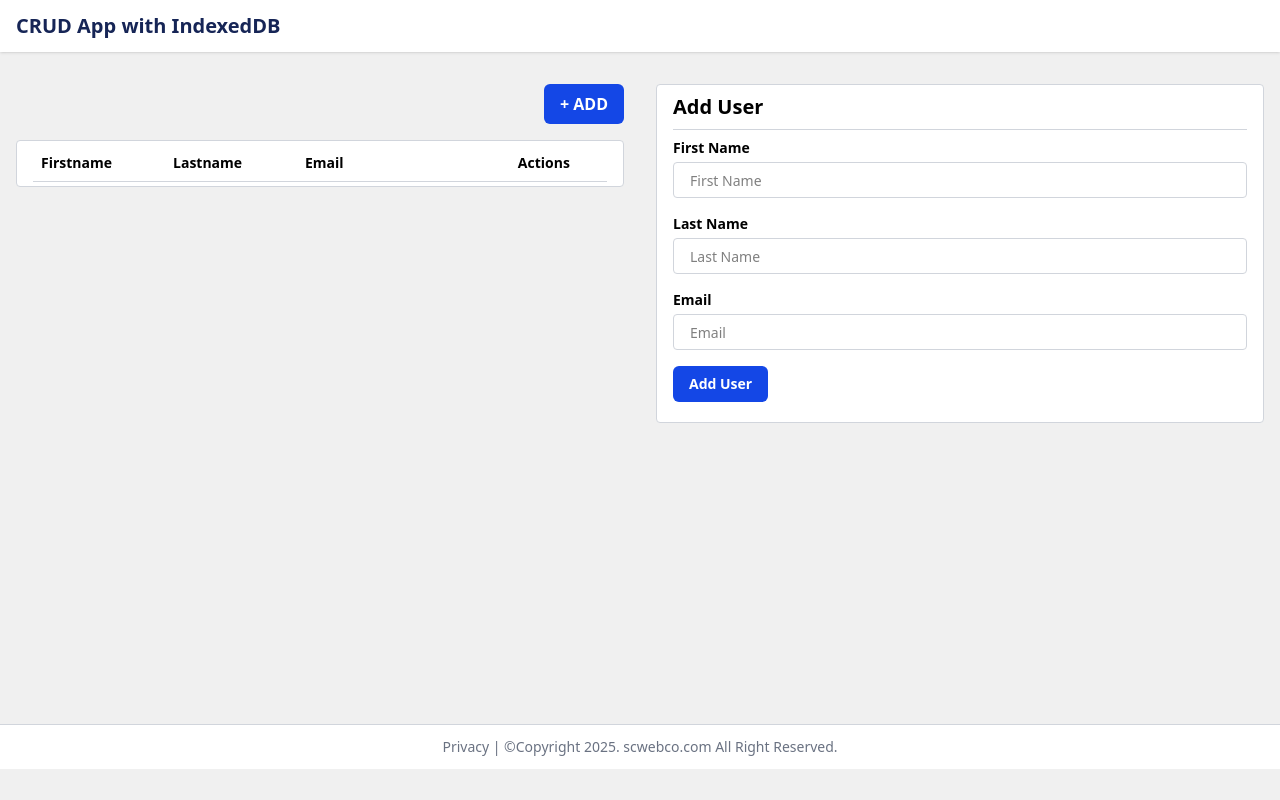
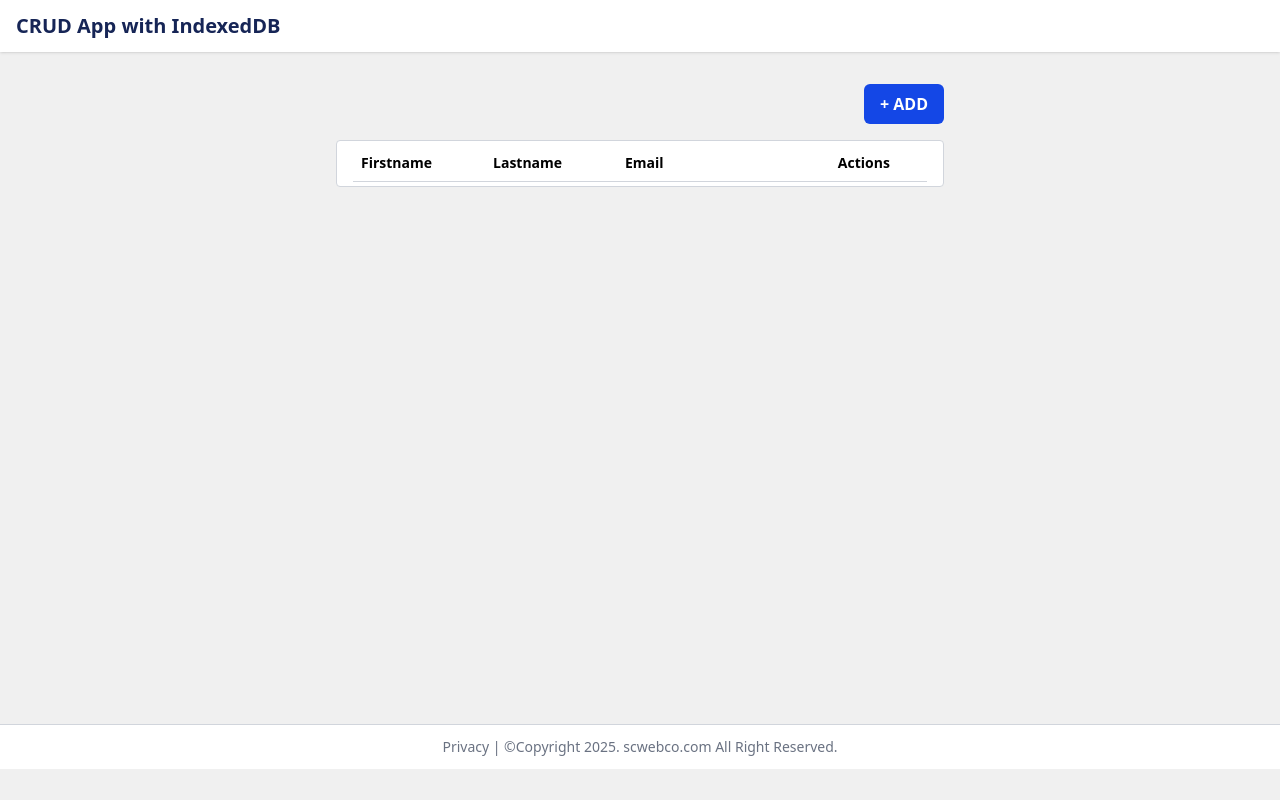
Before and after one commit to sc3ways/React-Crud-With-IndexedDB, a React (Vite) app: page / in a window 1280 px wide. Built offline with nearby package versions, Linux system fonts and the light colour scheme.

Commit message:
Functioned addUser and editUser

```diff
--- a/src/components/Container.jsx
+++ b/src/components/Container.jsx
@@ -39,6 +39,10 @@ const Container = () => {
   const [lastName, setLastName] = useState("");
   const [email, setEmail] = useState("");
   const [allUsersData, setAllUsersData] = useState([]);
+  const [message, setMessage] = useState("")
+  const [isAddUser, setIsAddUser] = useState(false);
+  const [isEditUser, setIsEditUser] = useState(false)
+  const [selectedUser, setSelectedUser] = useState({})
 
   useEffect(() => {
     createCollectionIndexedDB();
@@ -68,17 +72,14 @@ const Container = () => {
     };
   };
 
-  const handleAddUserClicked = (e) => {
-    e.preventDefault();
-    console.log("Clicked Add button");
-
+  const handleSubmitButton = () => {
     const dbPromise = idb.open("my-store", 2);
     if (firstName && lastName && email) {
       dbPromise.onsuccess = () => {
         const db = dbPromise.result;
         const tx = db.transaction("myUserData", "readwrite");
         const userData = tx.objectStore("myUserData");
-
+        if(isAddUser){
         const user = userData.put({
           id: allUsersData?.length + 1,
           firstName,
@@ -92,23 +93,57 @@ const Container = () => {
           };
 
           getAllUsersData();
-          alert("User Added successfully.");
+          setMessage(<p className="pl-4 text-green-700 font-semibold">User Added successfully.</p>)
+
         };
 
         user.onerror = () => {
           console.log("Error occured with adding user");
         };
-      };
+      }else{
+        const user = userData.put({
+          id: selectedUser?.id,
+          firstName,
+          lastName,
+          email,
+        });
+
+        user.onsuccess = () => {
+          tx.oncomplete = () => {
+            db.close();
+          };
+
+          getAllUsersData();
+          setMessage(<p className="pl-4 text-green-700 font-semibold">User updated successfully.</p>)
+
+        };
+
+        user.onerror = () => {
+          console.log("Error occured with updated user");
+        };
+      }
     }
+    }
+
   };
+
+  const handleAddUser = () => {
+    setIsAddUser(true)
+    setIsEditUser(false)
+    setSelectedUser({})
+    setFirstName("")
+    setLastName("")
+    setEmail("")
+  }
+
   return (
-    <div className="w-full h-[84vh]">
+    <div className="w-full min-h-[84vh]">
       <div className="lg:w-7xl sm:w-full mx-auto px-4 py-8">
         <div className="row flex flex-wrap justify-center">
           <div className="lg:w-[50%] w-full px-4">
             <div className="w-full text-right">
               <button
-                onClick={() => console.log("Add Btn click")}
+                onClick={handleAddUser}
                 className="text-md font-bold text-white bg-blue-700 py-2 px-4 rounded-md hover:bg-amber-600 cursor-pointer transition-all duration-700"
               >
                 + ADD
@@ -130,7 +165,14 @@ const Container = () => {
                   <span className="w-[32%] p-2 text-sm">{row?.email}</span>
                   <span className="w-[22%] p-2 text-sm flex gap-1 justify-center">
                     <button
-                      onClick={() => console.log("Click edit user")}
+                      onClick={()=>{
+                        setIsEditUser(true)
+                        setIsAddUser(false)
+                        setSelectedUser(row)
+                        setFirstName(row?.firstName)
+                        setLastName(row?.lastName)
+                        setEmail(row?.email)
+                      }}
                       className="bg-green-700 text-white py-1 px-2 cursor-pointer rounded-sm text-[12px]"
                     >
                       Edit
@@ -146,15 +188,16 @@ const Container = () => {
               ))}
             </div>
           </div>
-          <div className="lg:w-[50%] w-full px-4">
+          {isAddUser || isEditUser ? (<div className="lg:w-[50%] w-full px-4">
             <div className="w-full bg-white border border-gray-300 px-4 py-1 rounded-sm">
               <h2 className="text-xl border-b border-b-gray-300 pb-2 pt-1 font-bold">
-                Add User
+                {isAddUser?"Add": "Update"} User
               </h2>
               <div className="flex flex-col py-2">
                 <label className="text-sm font-bold mb-1">First Name</label>
                 <input
                   type="text"
+                  value={firstName}
                   onChange={(e) => setFirstName(e.target.value)}
                   className="w-full h-9 rounded-sm border border-gray-300 px-4 text-sm"
                   placeholder="First Name"
@@ -164,6 +207,7 @@ const Container = () => {
                 <label className="text-sm font-bold mb-1">Last Name</label>
                 <input
                   type="text"
+                  value={lastName}
                   onChange={(e) => setLastName(e.target.value)}
                   className="w-full h-9 rounded-sm border border-gray-300 px-4 text-sm"
                   placeholder="Last Name"
@@ -173,21 +217,24 @@ const Container = () => {
                 <label className="text-sm font-bold mb-1">Email</label>
                 <input
                   type="text"
+                  value={email}
                   onChange={(e) => setEmail(e.target.value)}
                   className="w-full h-9 rounded-sm border border-gray-300 px-4 text-sm"
                   placeholder="Email"
                 />
               </div>
-              <div className="w-full py-2 mb-2">
+              <div className="w-full flex py-2 mb-2">
                 <button
-                  onClick={handleAddUserClicked}
+                  onClick={handleSubmitButton}
                   className="text-sm font-bold text-white bg-blue-700 py-2 px-4 rounded-md hover:bg-amber-600 cursor-pointer transition-all duration-700"
                 >
-                  Add User
+                  {isEditUser?"Update":"Add"} User
                 </button>
+                {message}
               </div>
             </div>
-          </div>
+          </div>):null}
+
         </div>
       </div>
     </div>
```
